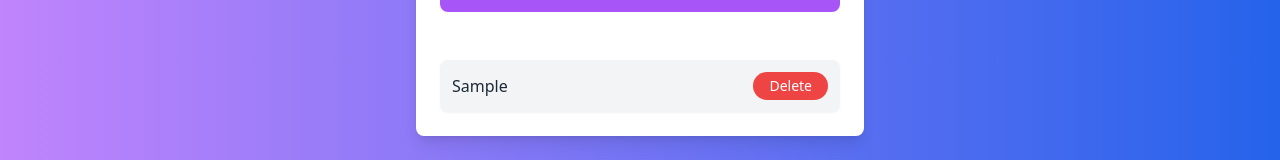
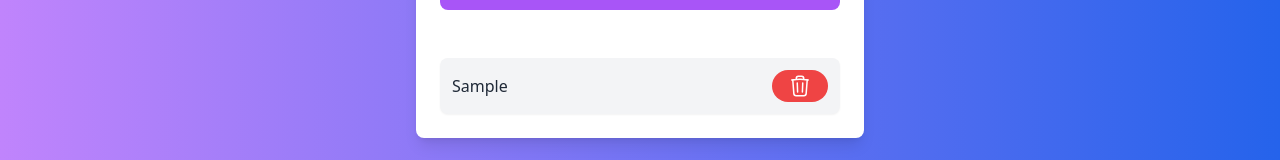
Before and after one commit to EduardoJRP/ToDoApp, a Next.js app: page / in a window 1280 px wide. Both pictures are taken after typing "Sample" into the empty fields and a click on the button "Add Item". Shown: the part 447-607 px from the top of the page. Built offline with nearby package versions, Linux system fonts and the light colour scheme.

Commit message:
Changing string to object for more functionalities

```diff
--- a/app/page.tsx
+++ b/app/page.tsx
@@ -4,11 +4,35 @@
 
 interface ToDoList {
   items: string[];
+};
+
+interface ToDoList2 {
+  items2: ToDoItem[];
 }
+
+interface ToDoItem {
+  description: string,
+  marked: boolean,
+};
 
 export default function Home() {
   const [toDoList, setToDoList] = useState<ToDoList>({ items: [] });
   const [inputValue, setInputValue] = useState('');
+  const [toDoList2, setToDoList2] = useState<ToDoList2>({ items2: [] });
+
+  const addItemToList = () => {
+    if (inputValue.trim() !== '') {
+      const newItem: ToDoItem = {
+        description: inputValue,
+        marked: false
+      };
+
+      setToDoList2((prevState) => ({
+        items2: [...prevState.items2, newItem]
+      }));
+      setInputValue('');
+    }
+  };
 
   const addItem = () => {
     if (inputValue.trim() !== '') {
@@ -72,7 +96,10 @@
                   className="text-sm bg-red-500 text-white rounded-full px-4 py-1 hover:bg-red-600 transition-all"
                   onClick={() => deleteItem(index)}
                 >
-                  Delete
+                  {<svg xmlns="http://www.w3.org/2000/svg" fill="none" viewBox="0 0 24 24" strokeWidth={1.5} stroke="currentColor" className="size-6">
+  <path strokeLinecap="round" strokeLinejoin="round" d="m14.74 9-.346 9m-4.788 0L9.26 9m9.968-3.21c.342.052.682.107 1.022.166m-1.022-.165L18.16 19.673a2.25 2.25 0 0 1-2.244 2.077H8.084a2.25 2.25 0 0 1-2.244-2.077L4.772 5.79m14.456 0a48.108 48.108 0 0 0-3.478-.397m-12 .562c.34-.059.68-.114 1.022-.165m0 0a48.11 48.11 0 0 1 3.478-.397m7.5 0v-.916c0-1.18-.91-2.164-2.09-2.201a51.964 51.964 0 0 0-3.32 0c-1.18.037-2.09 1.022-2.09 2.201v.916m7.5 0a48.667 48.667 0 0 0-7.5 0" />
+</svg>
+}
                 </button>
               </li>
             ))
--- a/package.json
+++ b/package.json
@@ -11,6 +11,7 @@
     "lint:fix": "eslint . --fix"
   },
   "dependencies": {
+    "@heroicons/react": "^2.1.5",
     "autoprefixer": "^10.4.20",
     "next": "14.2.15",
     "react": "^18",
```
Also changed, not shown: 1 other file (tests, documents, lock files or other folders).
